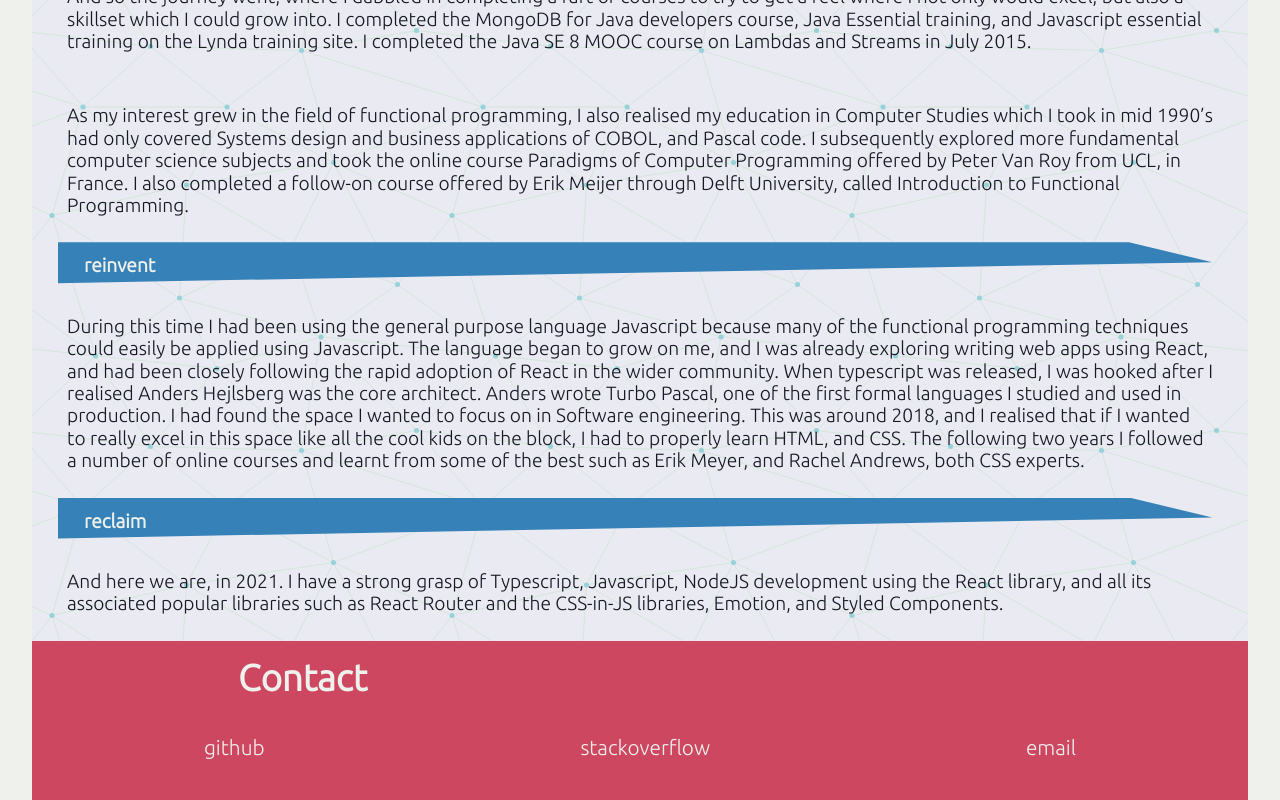
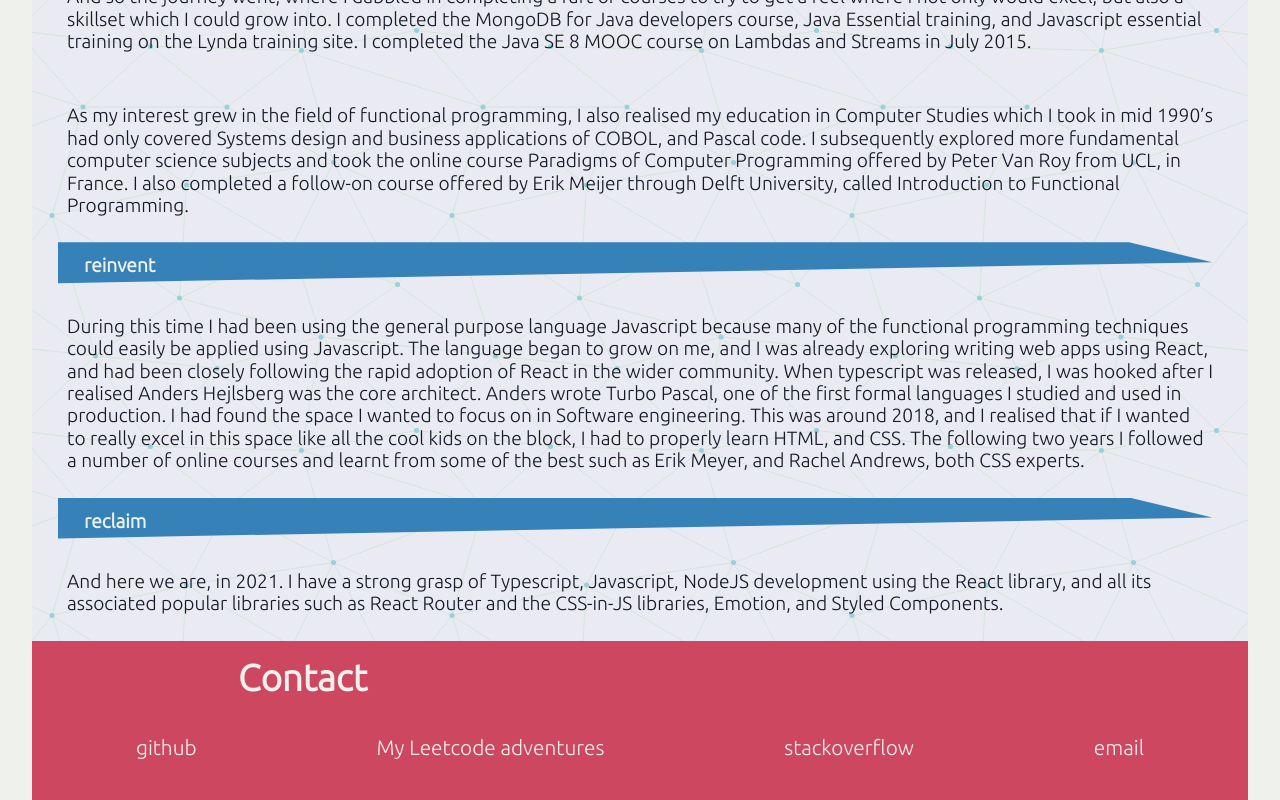
Before and after one commit to oreillyross/MyPortfolio, a Next.js app: page / in a window 1280 px wide. Shown: the part 1227-2027 px from the top of the page. Built offline with nearby package versions, Linux system fonts and the light colour scheme.

Commit message:
Add my leet code link

```diff
--- a/pages/index.js
+++ b/pages/index.js
@@ -116,7 +116,10 @@
             rel="noopener noreferrer"
           >
             github</a></div>
-          <div><a
+          <div>
+              <a href="https://leetcode.com/oreillyross/" target="_blank" rel="noopener noreferrer">My Leetcode adventures</a>
+              </div>
+              <div><a
             href="https://stackoverflow.com/users/story/4109124"
             target="_blank"
             rel="noopener noreferrer"
```
